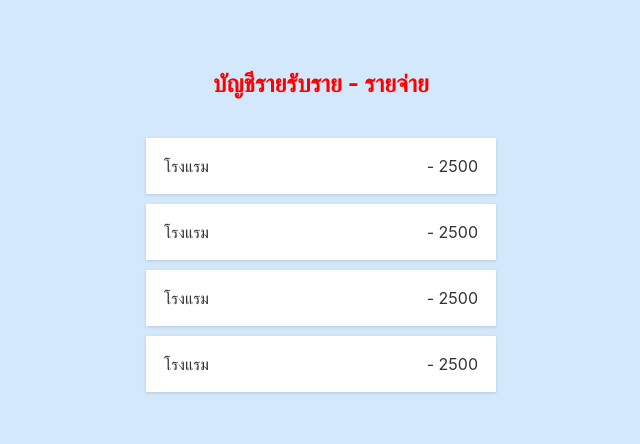
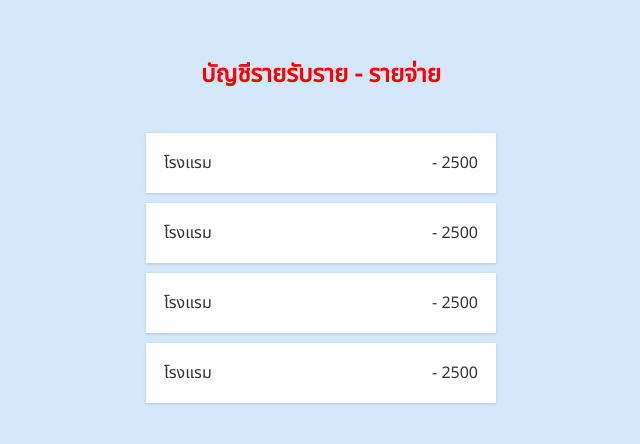
Before and after one commit to chankxow/ReactJs-Begin, a React (Create React App) app in the folder myApplication/react-basic/: page / in a window 1280 px wide. Shown: the part 170-614 px from the top of the page, without its empty margins (319-959 px from the left). Built offline with nearby package versions, Linux system fonts and the light colour scheme.

Commit message:
Update App.css

```diff
--- a/myApplication/react-basic/src/App.css
+++ b/myApplication/react-basic/src/App.css
@@ -1,5 +1,9 @@
+@import url('https://fonts.googleapis.com/css2?family=Noto+Sans+Thai&display=swap');
+
+
 *{
   box-sizing: border-box;
+  font-family: 'Noto Sans Thai', sans-serif;
 }
 
 body{
```
